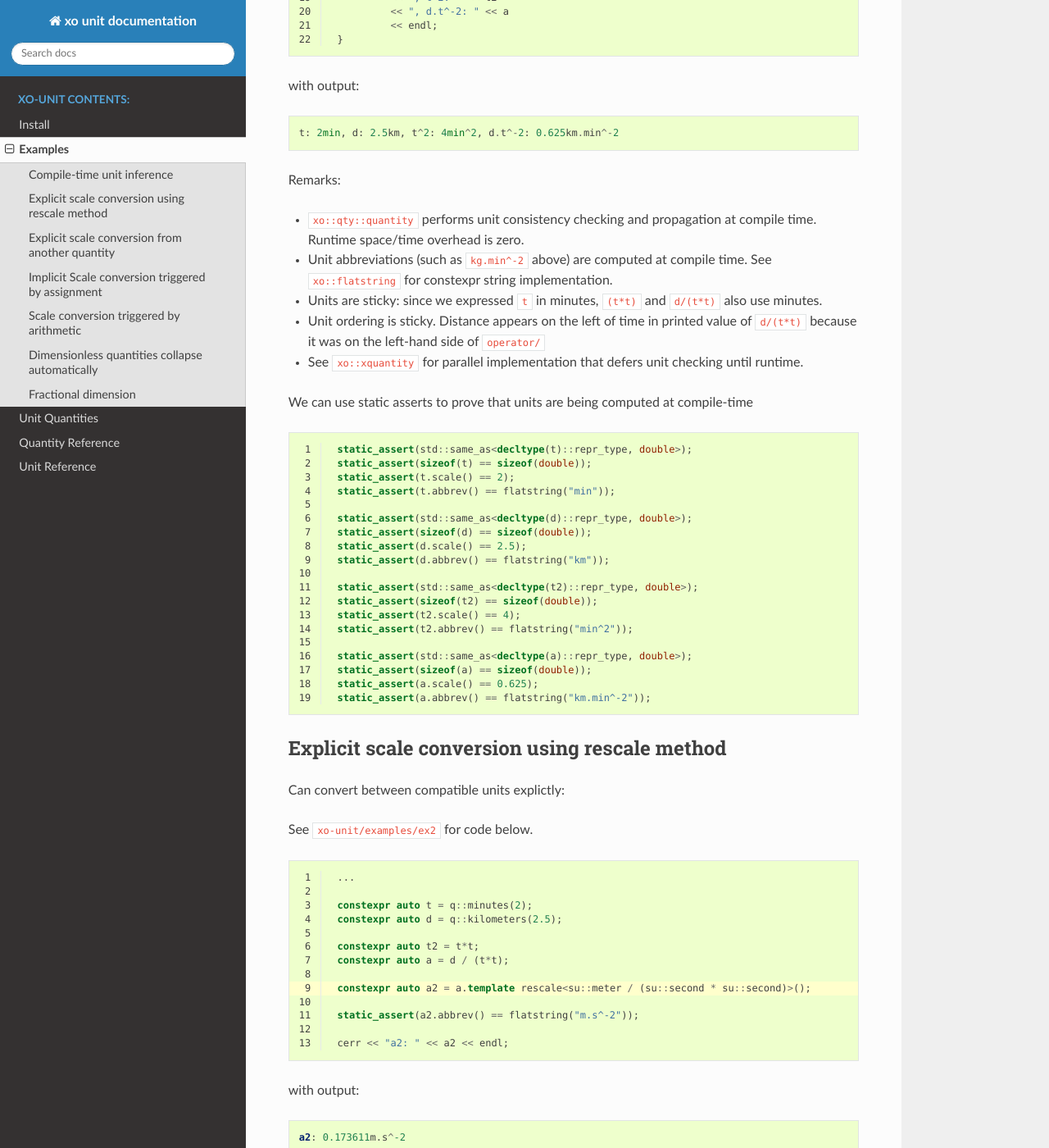
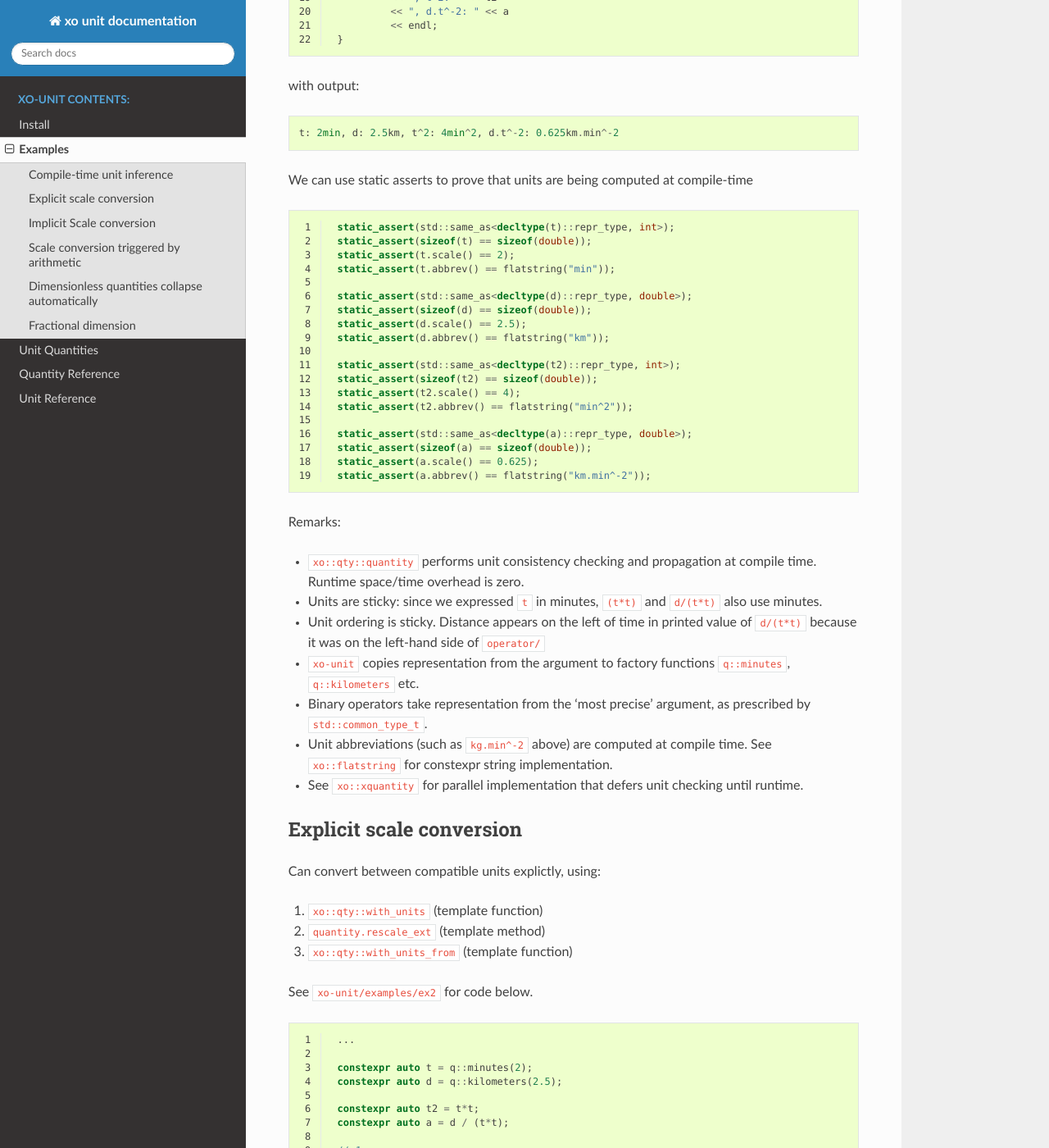
Before and after one commit to Rconybea/xo-umbrella2, a Sphinx documentation site: the page built from docs/examples.rst, in a window 1280 px wide and 1400 px high, scrolled down 639 px. Shown: the whole window at 82% size. Built offline with Sphinx 7.4.7 and the Read the Docs theme 2.0.0, drawn with Linux system fonts in a browser that asks for light colours; some of the changed text lies outside the part shown.

Commit message:
xo-unit: ++ docs

```diff
--- a/docs/examples.rst
+++ b/docs/examples.rst
@@ -47,21 +47,12 @@
 
     t: 2min, d: 2.5km, t^2: 4min^2, d.t^-2: 0.625km.min^-2
 
-Remarks:
-
-- ``xo::qty::quantity`` performs unit consistency checking and propagation at compile time.  Runtime space/time overhead is zero.
-- Unit abbreviations (such as ``kg.min^-2`` above) are computed at compile time.  See ``xo::flatstring`` for constexpr string implementation.
-- Units are sticky: since we expressed ``t`` in minutes, ``(t*t)`` and ``d/(t*t)`` also use minutes.
-- Unit ordering is sticky.  Distance appears on the left of time in printed value of ``d/(t*t)``
-  because it was on the left-hand side of ``operator/``
-- See ``xo::xquantity`` for parallel implementation that defers unit checking until runtime.
-
 We can use static asserts to prove that units are being computed at compile-time
 
 .. code-block:: cpp
    :linenos:
 
-    static_assert(std::same_as<decltype(t)::repr_type, double>);
+    static_assert(std::same_as<decltype(t)::repr_type, int>);
     static_assert(sizeof(t) == sizeof(double));
     static_assert(t.scale() == 2);
     static_assert(t.abbrev() == flatstring("min"));
@@ -71,7 +62,7 @@
     static_assert(d.scale() == 2.5);
     static_assert(d.abbrev() == flatstring("km"));
 
-    static_assert(std::same_as<decltype(t2)::repr_type, double>);
+    static_assert(std::same_as<decltype(t2)::repr_type, int>);
     static_assert(sizeof(t2) == sizeof(double));
     static_assert(t2.scale() == 4);
     static_assert(t2.abbrev() == flatstring("min^2"));
@@ -81,17 +72,34 @@
     static_assert(a.scale() == 0.625);
     static_assert(a.abbrev() == flatstring("km.min^-2"));
 
+Remarks:
 
-Explicit scale conversion using rescale method
-----------------------------------------------
+- ``xo::qty::quantity`` performs unit consistency checking and propagation at compile time.  Runtime space/time overhead is zero.
+- Units are sticky: since we expressed ``t`` in minutes, ``(t*t)`` and ``d/(t*t)`` also use minutes.
+- Unit ordering is sticky.  Distance appears on the left of time in printed value of ``d/(t*t)``
+  because it was on the left-hand side of ``operator/``
+- ``xo-unit`` copies representation from the argument to factory functions ``q::minutes``, ``q::kilometers`` etc.
+- Binary operators take representation from the 'most precise' argument,  as prescribed by ``std::common_type_t``.
+- Unit abbreviations (such as ``kg.min^-2`` above) are computed at compile time.
+  See ``xo::flatstring`` for constexpr string implementation.
+- See ``xo::xquantity`` for parallel implementation that defers unit checking until runtime.
 
-Can convert between compatible units explictly:
+
+Explicit scale conversion
+-------------------------
+
+Can convert between compatible units explictly,
+using:
+
+1. ``xo::qty::with_units`` (template function)
+2. ``quantity.rescale_ext`` (template method)
+3. ``xo::qty::with_units_from`` (template function)
 
 See ``xo-unit/examples/ex2`` for code below.
 
 .. code-block:: cpp
    :linenos:
-   :emphasize-lines: 9
+   :emphasize-lines: 10,13,16-17
 
     ...
 
@@ -101,45 +109,32 @@
     constexpr auto t2 = t*t;
     constexpr auto a = d / (t*t);
 
-    constexpr auto a2 = a.template rescale<su::meter / (su::second * su::second)>();
+    // 1.
+    constexpr auto a2 = with_units<su::meter / (su::second * su::second)>(a);
+
+    // 2.
+    constexpr auto a3 = a.rescale_ext<su::meter / (su::second * su::second)>();
+
+    // 3.
+    constexpr auto au = q::meter / (q::second * q::second);
+    constexpr auto a4 = with_units_from(a, au); // 3.
 
     static_assert(a2.abbrev() == flatstring("m.s^-2"));
 
     cerr << "a2: " << a2 << endl;
+    cerr << "a3: " << a3 << endl;
+    cerr << "a4: " << a4 << endl;
 
 with output:
 
 .. code-block:: cpp
 
     a2: 0.173611m.s^-2
+    a3: 0.173611m.s^-2
+    a4: 0.173611m.s^-2
 
-Explicit scale conversion from another quantity
------------------------------------------------
-
-Alternatively,  can transfer units from another quantity
-
-See ``xo-unit/example/ex2`` for code below
-
-.. code-block:: cpp
-   :linenos:
-   :emphasize-lines: 1-2
-
-    constexpr auto au = q::meter / (q::second * q::second);  /* just for units */
-    constexpr auto a3 = with_units_from(a, au);  /* a, but with units from au */
-
-    static_assert(a3.abbrev() == flatstring("m.s^-2"));
-
-    cerr << "a3: " << a3 << endl;
-
-with output:
-
-.. code-block:: cpp
-
-    a3: 0.173611m.s^-2
-
-
-Implicit Scale conversion triggered by assignment
--------------------------------------------------
+Implicit Scale conversion
+-------------------------
 
 Another way to convert units is to assign to a variable
 with desired units -- this works because the units are encoded
@@ -156,20 +151,18 @@
         namespace q = xo::qty::qty;
         namespace nu = xo::qty::nu;
         using xo::qty::with_units;
-        using xo::qty::stdquantity;
         using xo::qty::quantity;
         using xo::flatstring;
-        using namespace std;
 
-        constexpr stdquantity<nu::second> t = q::minutes(2);
-        constexpr stdquantity<nu::meter> d = q::kilometers(2.5);
+        constexpr quantity<nu::second> t = q::minutes(2);
+        constexpr quantity<nu::meter> d = q::kilometers(2.5);
 
         constexpr auto t2 = t*t;
         constexpr auto a = d / (t*t);
 
-        cerr << "t: " << t << ", d: " << d
-             << ", d.t^-2: " << a
-             << endl;
+        std::cerr << "t: " << t << ", d: " << d
+                  << ", d.t^-2: " << a
+                  << std::endl;
     }
 
 with output:
--- a/docs/glossary.rst
+++ b/docs/glossary.rst
@@ -17,11 +17,11 @@
       A rational power of a (single) basis unit.  For example *s\ :sup:-2* or *hr\ :sup:-(1/2)*.
       In xo-unit these are represented by the template type ``xo::qty::bpu``.
 
-    nu
+    natural unit (nu)
       A cartesian product of basis power units (bpus).  For example *kg.m.s\ :sup:-2* or *hr\ :sup:-(1/2)*.
       In xo-unit these are represented by template type ``xo::qty::natural_unit``.
 
-    su
+    scaled unit (su)
       A dimensionless multiple of a natural unit.  Used as intermediate value when coalescing quantities involving different units.
       In xo-unit these are represented by template type ``xo::qty::scaled_unit``.
 
```
Also changed, not shown: other parts of docs/examples.rst (+1 -1 lines), other parts of docs/glossary.rst (+1 -1 lines).
